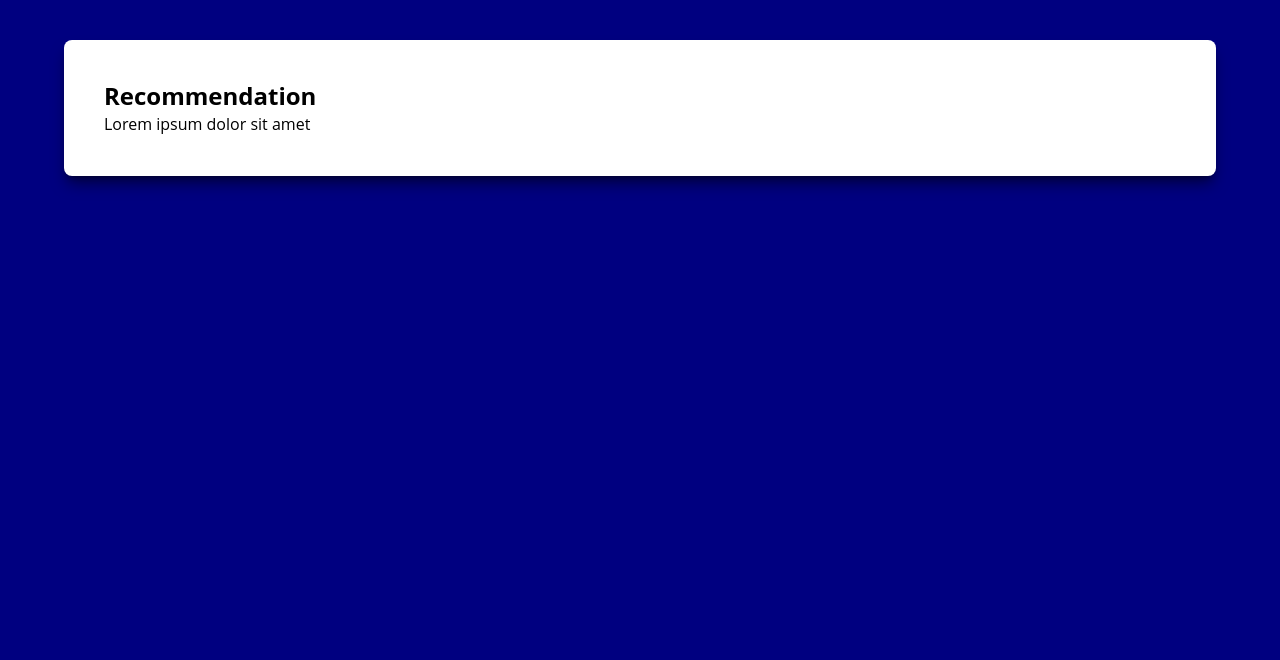
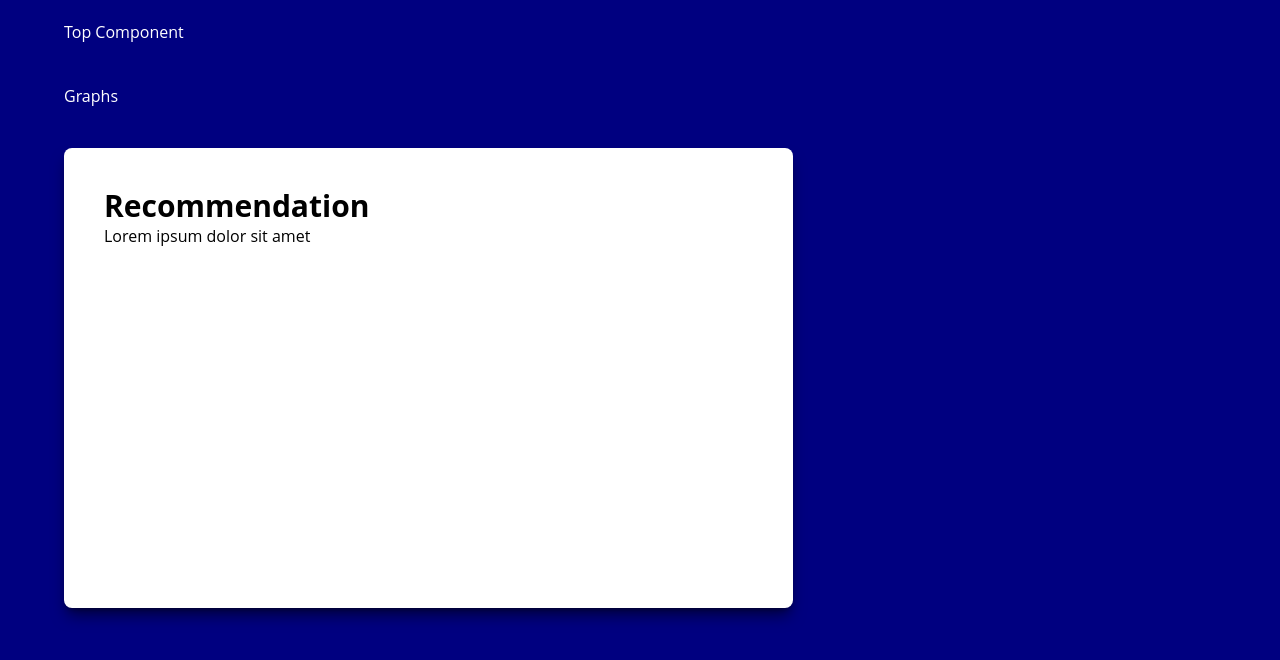
Before and after one commit to The-Varieties/ciso-front-end, a React (Create React App) app: page /data-vis-page in a window 1280 px wide. Shown: the top 660 px of the page. Built offline with nearby package versions, Linux system fonts and the light colour scheme.

Commit message:
Cards done, will be further developed on the recommendation branch or the data vis page branch

```diff
--- a/src/App.css
+++ /dev/null
@@ -1,38 +0,0 @@
-.App {
-  text-align: center;
-}
-
-.App-logo {
-  height: 40vmin;
-  pointer-events: none;
-}
-
-@media (prefers-reduced-motion: no-preference) {
-  .App-logo {
-    animation: App-logo-spin infinite 20s linear;
-  }
-}
-
-.App-header {
-  background-color: #282c34;
-  min-height: 100vh;
-  display: flex;
-  flex-direction: column;
-  align-items: center;
-  justify-content: center;
-  font-size: calc(10px + 2vmin);
-  color: white;
-}
-
-.App-link {
-  color: #61dafb;
-}
-
-@keyframes App-logo-spin {
-  from {
-    transform: rotate(0deg);
-  }
-  to {
-    transform: rotate(360deg);
-  }
-}
--- a/src/App.js
+++ b/src/App.js
@@ -1,11 +1,10 @@
-import './App.css';
 import { BrowserRouter, Routes, Route } from "react-router-dom";
 import Dashboard from './pages/dashboard';
 import DataVisPage from './pages/dataVisPage';
 
 function App() {
   return (
-    <div className="App mx-16 my-10">
+    <div className="mx-16">
       <BrowserRouter>
         <Routes>
           <Route path = '/' element={<Dashboard />} />
--- a/src/components/cards/index.jsx
+++ b/src/components/cards/index.jsx
@@ -3,10 +3,24 @@
 
 //Parameter
 //cardContent: HTML codes of things to include inside of the card
+//hasOnClick: bool
+//nextPageRoute: route
+
+// Card clickable, route to given page
+
+import React from 'react';
+import { useNavigate } from 'react-router-dom';
 
 function Card(props) {
+    let navigate = useNavigate();
+
+    const goNextPage = () => {
+        if (props.hasOnClick)
+            navigate(props.nextPageRoute);
+    }
+
     return (
-        <div className="py-10 w-content h-content bg-white rounded-lg shadow-lg shadow-black/50">
+        <div className={`py-10 px-10 w-fit h-fit bg-white rounded-lg shadow-lg shadow-black/50 ${props.hasOnClick ? "cursor-pointer" : "cursor-auto"}`} onClick={goNextPage} >
             {props.cardContent}
         </div>
     )
--- a/src/index.css
+++ b/src/index.css
@@ -12,6 +12,11 @@ body {
   @apply bg-primary h-full;
 }
 
+body #root {
+  min-height: 100vh;
+  @apply my-5
+}
+
 * {
   @apply text-white;
 }
--- a/src/pages/dashboard/index.jsx
+++ b/src/pages/dashboard/index.jsx
@@ -4,10 +4,23 @@
 // - cards
 // - deleteInstance
 
+import Card from "../../components/cards";
+
 function Dashboard(){
+    const content = (
+        <div className="pr-20 pb-56">
+            <h2 className="text-black w-fit font-bold text-3xl">The Instances</h2>
+        </div>
+    )
+
     return (
-        <div>
+        <div className="h-screen">
             <p>This is dashboard</p>
+
+            <div className="flex items-center h-full">
+                {/* Can make a loop to draw the card depend on the given map of instances list*/}
+                <Card cardContent = {content} hasOnClick = {true} nextPageRoute = {"/data-vis-page"} />
+            </div>
         </div>
     )
 }
--- a/src/pages/dataVisPage/index.jsx
+++ b/src/pages/dataVisPage/index.jsx
@@ -11,15 +11,22 @@ import Card from "../../components/cards";
 
 function DataVisPage() {
     const content = (
-        <div className="pl-10">
-            <h2 className="text-black w-fit font-bold text-2xl">Recommendation</h2>
+        <div className="pr-96 pb-80">
+            <h2 className="text-black w-fit font-bold text-3xl">Recommendation</h2>
             <p className="text-black w-fit text-base">Lorem ipsum dolor sit amet</p>
         </div>
     )
 
     return (
         <div>
-            <Card cardContent = {content} />
+            <h1 className="w-fit">Top Component</h1>
+            <h1 className="mt-10 w-fit">Graphs</h1>
+
+            {/* Layout data vis page */}
+
+            <div className="mt-10 mb-10">
+                <Card cardContent = {content} />
+            </div>
         </div>
     )
 }
```
Also changed, not shown: src/index.js (+7 -4 lines).
